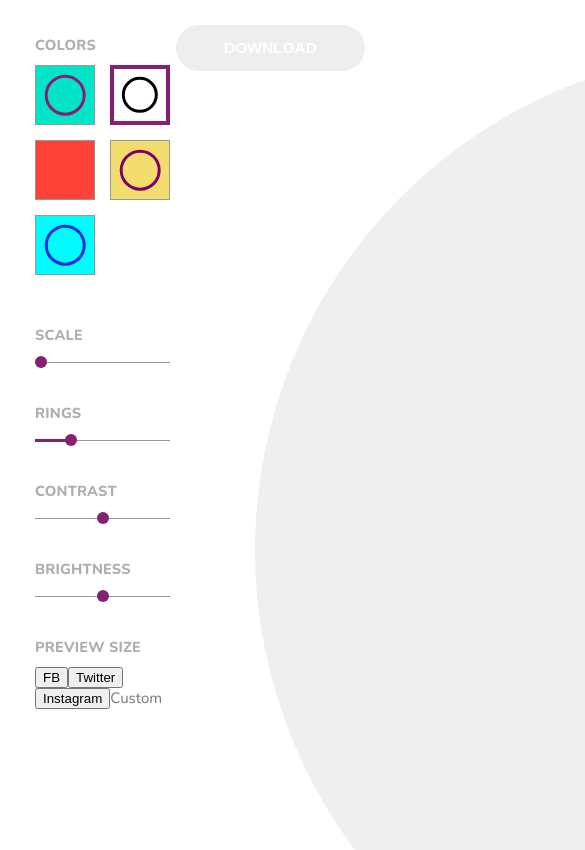
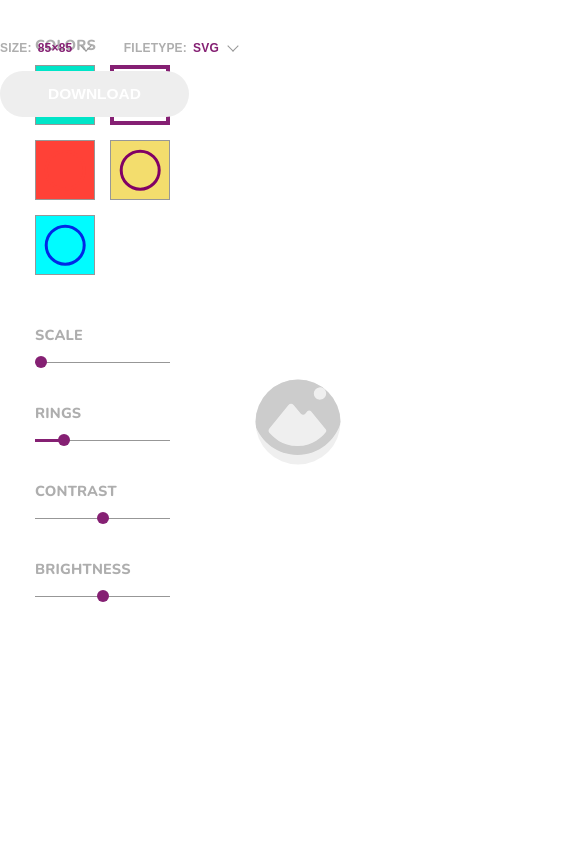
Before and after one commit to Nickardson/spiral-betty, a React (Create React App) app: page / in a window 390 px wide. Shown: the top 850 px of the page, 585 px wide, since content can reach past the window. Built offline with nearby package versions, Linux system fonts and the light colour scheme.

Commit message:
Starting to rough in download areas

```diff
--- a/src/App.js
+++ b/src/App.js
@@ -10,6 +10,7 @@ import Sidebar from './Sidebar'
 import Swatch from './Swatch'
 import Filter from './Filter'
 import DownloadSvg from './DownloadSvg'
+import Size from './Size'
 import Slider from './Slider'
 import { SectionTitle } from './Text'
 import Section from './Section'
@@ -68,7 +69,7 @@ const gradientMapColors = [
 ]
 
 const rings = {
-  default: 50,
+  default: 40,
   min: 8,
   max: 180
 }
@@ -161,9 +162,8 @@ class App extends Component {
   }
   componentWillMount () {
     // setup store
-    const {addFilter, setup, updatePreviewLength} = this.props
+    const {addFilter, setup} = this.props
     addFilter()
-    updatePreviewLength(1000)
     setup()
   }
   render() {
@@ -173,9 +173,8 @@ class App extends Component {
       <Fragment>
         <Main
           style={{
-            paddingLeft: '300px',
-            minWidth: length + 100,
-            minHeight: length + 100,
+            minWidth: (length || 0) + 100,
+            minHeight: (length || 0) + 100,
             overflow: 'hidden'
           }}>
           <Canvas>
@@ -237,16 +236,10 @@ class App extends Component {
                 defaultValue={contrastVals.default}
                 onChange={this.handleContrastChange} />
             </Section>
-            <Section>
-              <SectionTitle>Preview size</SectionTitle>
-              <button onClick={() => {updatePreviewLength(168)}}>FB</button>
-              <button onClick={() => {updatePreviewLength(200)}}>Twitter</button>
-              <button onClick={() => {updatePreviewLength(614)}}>Instagram</button>
-              <span>Custom</span>
-            </Section>
           </Fragment>
         </Sidebar>
-        <div>
+        <div style={{position: 'fixed', right: '25px', top: '25px'}}>
+          <Size />
           <DownloadSvg />
         </div>
       </Fragment>
@@ -262,7 +255,6 @@ const mapDispatchToProps = (dispatch) => {
   return {
     addFilter: () => dispatch(addFilter('spiral', {rings: rings.default}, ['#fff'], ['#000'])),
     setup: () => dispatch(setup()),
-    updatePreviewLength: (length) => dispatch(updatePreviewLength(length)),
     updateRings: (rings) => dispatch(updateFilter(undefined, {rings})),
     startEditingPhoto: () => dispatch(startEditingPhoto()),
     endEditingPhoto: () => dispatch(endEditingPhoto()),
--- a/src/Canvas.js
+++ b/src/Canvas.js
@@ -13,7 +13,8 @@ const Canvas = ({children, length}) => (
   <Container
     style={{
       width: length,
-      height: length
+      height: length,
+      transition: '.2s'
     }}>
     {children}
   </Container>
--- a/src/DownloadSvg.js
+++ b/src/DownloadSvg.js
@@ -8,9 +8,6 @@ const Download = styled.button`
   width: 189px;
   height: 46px;
   color: #fff;
-  position: fixed;
-  right: 25px;
-  top: 25px;
   font-size: 20px;
   text-transform: uppercase;
   font-weight: 800;
--- a/src/Sidebar.js
+++ b/src/Sidebar.js
@@ -10,7 +10,7 @@ const Container = styled.div`
 `
 
 const Sidebar = ({children}) => (
-  <Container>
+  <Container id='sidebar'>
     {children}
   </Container>
 )
--- /dev/null
+++ b/src/Size.js
@@ -0,0 +1,193 @@
+import React, {Component, Fragment} from 'react'
+import { connect } from 'react-redux'
+import styled from 'styled-components'
+import {updatePreviewLength} from './redux/actions'
+
+const DD = styled.div`
+  margin-right: 20px;
+  height: 46px;
+  position: relative;
+  display: inline-block;
+  text-align: center;
+`
+
+const Btn = styled.button`
+  padding: 0;
+  width: 100%;
+  height: 100%
+  font-weight: 800;
+  color: #AEAEAE;
+  text-transform: uppercase;
+  font-size: 12px;
+  cursor: pointer;
+  letter-spacing: .2px;
+  border: none;
+  transition: .2s;
+  background-color: transparent;
+  outline: none;
+`
+const Arrow = styled.div`
+  position: relative;
+  width: 8px;
+  height: 8px;
+  margin-top: -10px;
+  transform-origin: center;
+  transform: rotate(-45deg);
+  border: 1px solid #979797;
+  border-right: none;
+  border-top: none;
+  display: inline-block;
+  margin-left: 10px;
+  top: -2px;
+  transition: .4s ease-in-out;
+  &.hover {
+    border-left: 2px solid var(--accent);
+    border-bottom: 2px solid var(--accent);
+  }
+`
+const Drawer = styled.div`
+  position: absolute;
+  background-color: #fff;
+  right: 0;
+  top: 46px;
+  width: 100%;
+  border: 1px solid #aaa;
+  transition: .15s ease-in-out;
+`
+const Li = styled.li`
+  text-transform: uppercase;
+  font-size: 11px;
+  font-weight: 800;
+  text-align: center;
+  color: #999;
+  padding: 17px 13px;
+  white-space: nowrap;
+  border-bottom: 1px solid #efefef;
+  &:last-of-type {
+    border-bottom: none;
+  }
+`
+
+class Size extends Component {
+  constructor (props) {
+    super(props)
+    this.state = {
+      open: false,
+      hover: false
+    }
+    this.onMouseEnter = () => {this.setState({hover: true})}
+    this.onMouseLeave = () => {this.setState({hover: false})}
+    this.onClick = () => {
+      this.setState({open: !this.state.open})
+    }
+    this.originalSize
+  }
+  componentDidMount () {
+    // setup store
+    const width = window.innerWidth
+    const height = window.innerHeight
+    const sidebar = document.getElementById('sidebar').getBoundingClientRect().width
+    const {updatePreviewLength} = this.props
+    this.originalSize = Math.min(width - sidebar - 100, height - 100)
+    updatePreviewLength(this.originalSize)
+  }
+  render () {
+    const {updatePreviewLength, length} = this.props
+    // TODO: add icons... hold this info elsewhere and add original size
+    const sizes = [
+      {length: this.originalSize, retina: 1, name: 'Fit to screen'},
+      {length: 168, retina: 2, name: 'Facebook Profile'},
+      {length: 200, retina: 2, name: 'Twitter Profile'},
+      {length: 614, retina: 2, name: 'Instagram Post'},
+    ]
+    const types = ['svg', 'jpg']
+    return (
+      <Fragment>
+      <DD>
+        <Btn
+          onMouseLeave={this.onMouseLeave}
+          onMouseEnter={this.onMouseEnter}
+          onClick={this.onClick}>
+            Size:
+            <span
+              style={{
+                color: 'var(--accent)',
+                textTransform: 'none',
+                marginLeft: 6
+              }}>
+              {`${length || 0}`}&#215;{`${length || 0}`}
+            </span>
+            <Arrow className={this.state.hover ? 'hover' : ''} />
+        </Btn>
+        <Drawer
+          style={{
+            width: 200,
+            pointerEvents: this.state.open ? 'all' : 'none',
+            opacity: this.state.open ? '1' : '0',
+            transform: this.state.open ? '' : 'translateY(-20px)'
+          }}>
+          <ul>
+            {sizes.map(({length, name}, i) => {
+              return (
+                <Li
+                  key={i}
+                  onClick={() => {updatePreviewLength(length)}}>
+                  {name}
+                </Li>
+              )
+            })}
+          </ul>
+        </Drawer>
+      </DD>
+      <DD style={{width: 140}}>
+        <Btn
+          onMouseLeave={this.onMouseLeave}
+          onMouseEnter={this.onMouseEnter}
+          onClick={this.onClick}>
+            Filetype:
+            <span
+              style={{
+                color: 'var(--accent)',
+                marginLeft: 6
+              }}>
+              svg
+            </span>
+            <Arrow className={this.state.hover ? 'hover' : ''} />
+        </Btn>
+        <Drawer
+          style={{
+            pointerEvents: this.state.open ? 'all' : 'none',
+            opacity: this.state.open ? '1' : '0',
+            transform: this.state.open ? '' : 'translateY(-20px)'
+          }}>
+          <ul>
+            {types.map((name) => {
+              return (
+                <Li key={name}>
+                  {name}
+                </Li>
+              )
+            })}
+          </ul>
+        </Drawer>
+      </DD>
+      </Fragment>
+    )
+  }
+}
+
+const mapStateToProps = (state) => {
+  const {preview: {length}} = state
+  return {length}
+}
+
+const mapDispatchToProps = (dispatch) => {
+  return {
+    updatePreviewLength: (length) => dispatch(updatePreviewLength(length))
+  }
+}
+
+export default connect(
+  mapStateToProps,
+  mapDispatchToProps
+)(Size)
--- a/src/index.css
+++ b/src/index.css
@@ -36,3 +36,9 @@ p, h1, h2, h3, h4, h5, h6 {
 .grabbing, .grabbing * {
   cursor: grabbing !important;
 }
+
+ul, li {
+  list-style: none;
+  margin: 0;
+  padding: 0;
+}
```
